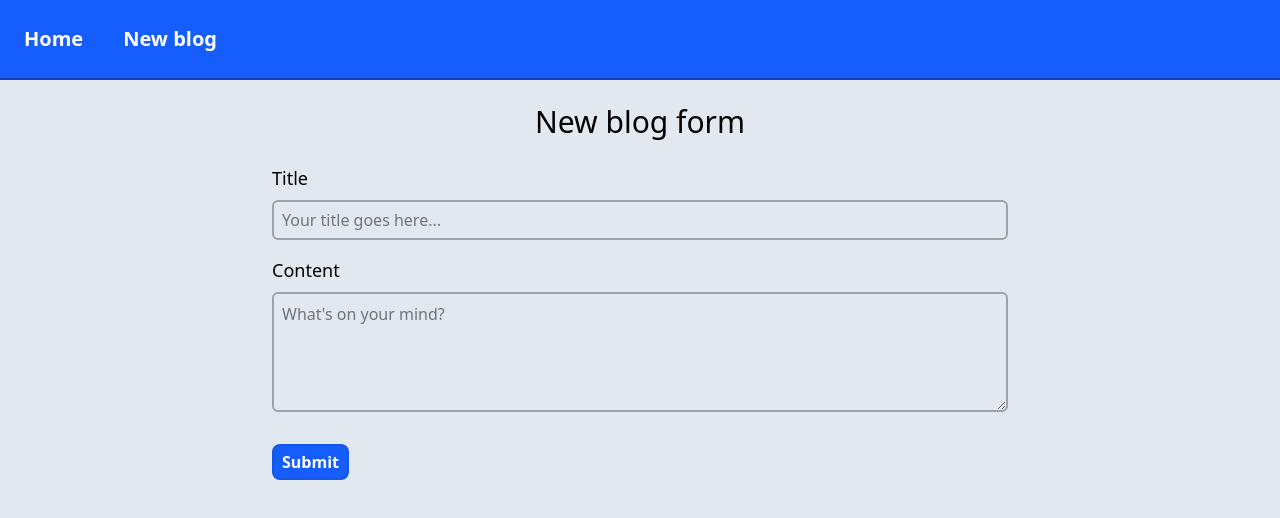
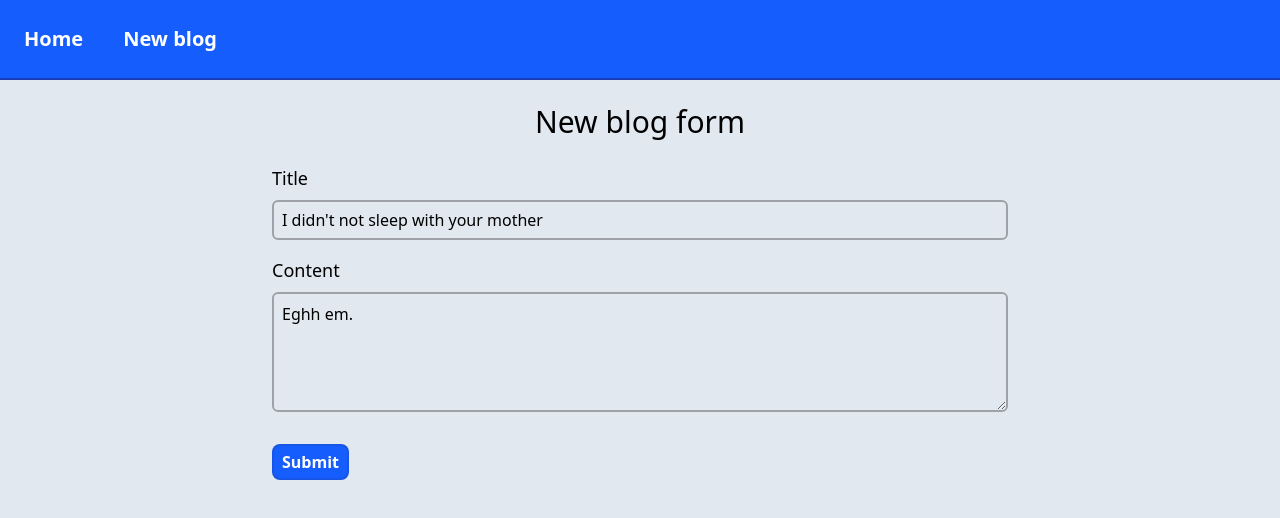
Before and after one commit to pufex/example-blogs-frontend, a React (Vite) app: page /create-blog in a window 1280 px wide. Shown: the top 518 px of the page. Built offline with nearby package versions, Linux system fonts and the light colour scheme.

Commit message:
More progress on the form

```diff
--- a/src/pages/BlogForm.jsx
+++ b/src/pages/BlogForm.jsx
@@ -1,4 +1,5 @@
 import { useState } from "react"
+import { useNavigate } from "react-router-dom"
 import Button from "../components/Button"
 import { useForm } from "react-hook-form"
 import { LoaderCircle } from "lucide-react"
@@ -6,86 +7,96 @@ import api from "../api/axios-setup"
 
 export function BlogForm() {
 
-    const { register } = useForm();
+    const navigate = useNavigate()
+    const { register, handleSubmit, formState: { errors }, setError } = useForm({
+        defaultValues: {
+            title: "I didn't not sleep with your mother",
+            content: "Eghh em."
+        }
+    });
 
-    const [title, setTitle] = useState("")
-    const [content, setContent] = useState("")
-
-    const [error, setError] = useState("")
     const [loading, setLoading] = useState(false)
 
-    const handleSubmit = async (e) => {
-        e.preventDefault();
+    const onSubmit = async (data) => {
+
         try {
             setLoading(true)
-            setError("");
+            await api.post("/blogs", { ...data });
 
-            await api.post("/blogs", { title, content });
-
-            setTitle("")
-            setContent("")
+            navigate("/")
         } catch (err) {
+            setError("root", {
+                message: "There was an error submitting this form."
+            })
             console.log(err)
-            setError("Failed to submit the form.")
         } finally {
-            console.log(error)
             setLoading(false)
         }
     }
 
-    return <form className="w-full max-w-3xl mx-auto px-4" onSubmit={handleSubmit}>
+    return <form className="w-full max-w-3xl mx-auto px-4" onSubmit={handleSubmit(onSubmit)}>
         <h1 className="text-3xl text-center w-full py-6">
             New blog form
         </h1>
         {
-            error && <p className="w-full text-red-600 text-center py-4 font-semibold text-lg">
-                {error}
+            errors.root && <p className="w-full text-red-600 text-center py-4 font-semibold text-lg">
+                {errors.root.message}
             </p>
         }
 
         <div className="flex flex-col gap-2 w-full mb-4">
+            <div className="w-full flex justify-between gap-2">
                 <label
                     htmlFor="title"
-                className="w-full text-lg font-medium text-black"
+                    className="text-lg font-medium text-black"
                 >
                     Title
                 </label>
+                {
+                    errors.title && <p className="text-red-600 text-right font-semibold text-lg text-nowrap">
+                        {errors.title.message}
+                    </p>
+                }
+            </div>
             <input
                 type="text"
                 id="title"
                 className="w-full h-10 pl-2 border-2 border-black/30 focus:border-blue-600 rounded-md outline-0"
                 placeholder="Your title goes here..."
-                required
-                {...register("title")}
+                {...register("title", { required: "Title is required" })}
             />
         </div>
 
         <div className="flex flex-col gap-2 w-full mb-4">
+            <div className="w-full flex justify-between gap-2">
                 <label
                     htmlFor="content"
-                className="w-full text-lg font-medium text-black">
+                    className="w-full text-lg font-medium text-black"
+                >
                     Content
                 </label>
+                {
+                    errors.content && <p className="text-red-600 text-right font-semibold text-lg text-nowrap">
+                        {errors.content.message}
+                    </p>
+                }
+            </div>
             <textarea
                 id="content"
                 className="w-full border-2 rounded-md border-black/30 focus:border-blue-600 outline-0 mb-4 min-h-30 p-2"
-                required
                 placeholder="What's on your mind?"
-                {...register("content")}
+                {...register("content", { required: "Content is required" })}
             />
         </div>
 
         <div className="w-full">
+             <Button type="submit" disabled={loading}>
+                Submit
                 {
-                !loading
-                    ? <Button type="submit">
-                        Submit
+                    loading && <LoaderCircle className="w-6 h-6 animate-spin text-white" />
+                }
             </Button>
-                    : <div>
-                        <LoaderCircle className="w-6 h-6 animate-spin text-blue-600" />
         </div>
-            }
 
-        </div>
     </form>
 }
```
Lines whose indentation alone changed are shown as unchanged.
